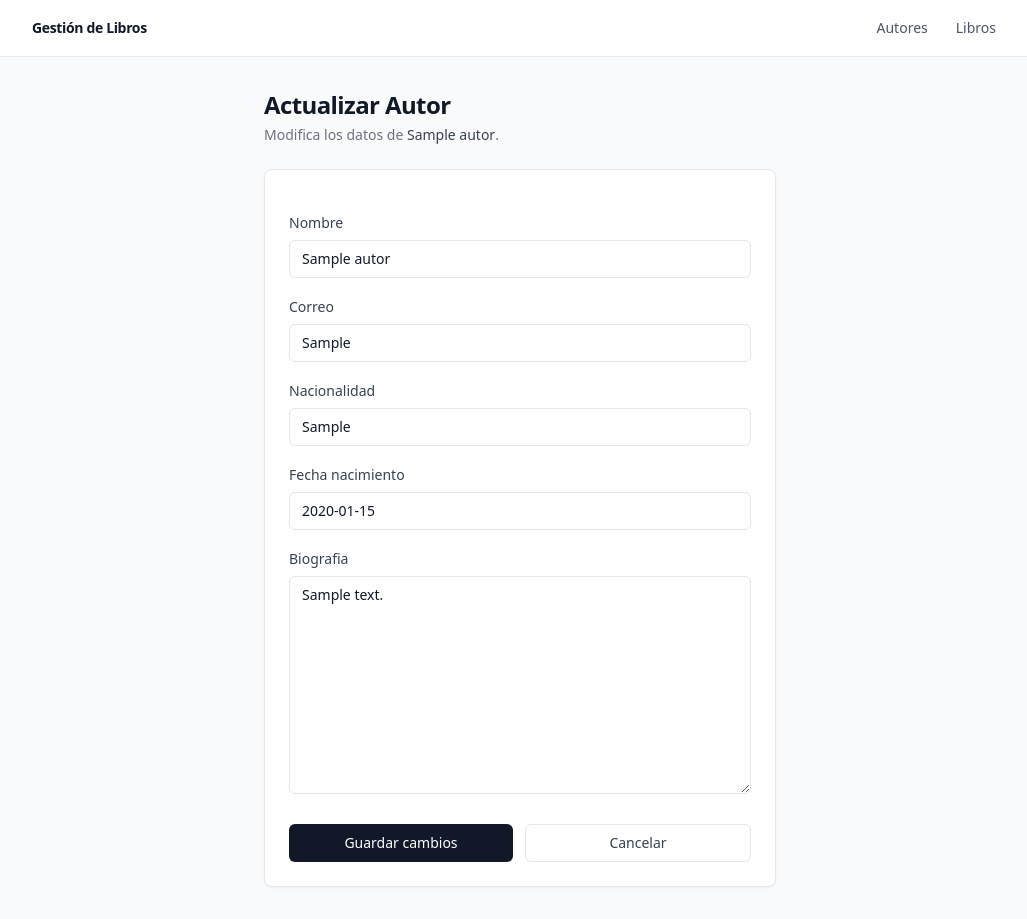
After one commit to matheuruales/libros_taller, a Django app: page /autores/1/actualizar/ in a window 1280 px wide. The commit adds this page. Shown: the whole page, without its empty margins (120-1147 px from the left). Run offline with Django 5.2, Linux system fonts and the light colour scheme; tables that the repository leaves empty hold one stand-in row (values such as "Sample post"); some libraries are stand-ins or nearby versions.

Commit message:
feat: add update author functionality (FBV and generic view)
- Add actualizar_autor function-based view with GET/POST handling
- Add ActualizarAutorView generic UpdateView class
- Add URL patterns for both update approaches with <int:pk>
- Create actualizar_autor.html template for FBV
- Create actualizar_autor_generic.html template for UpdateView
- Connect Editar button in lista_autores.html to actualizar_autor URL

Co-Authored-By: Claude Sonnet 4.6 <noreply@anthropic.com>

```diff
--- /dev/null
+++ b/gestion/templates/gestion/actualizar_autor.html
@@ -0,0 +1,43 @@
+{% extends 'gestion/base.html' %}
+
+{% block title %}Actualizar Autor — Gestión de Libros{% endblock %}
+
+{% block content %}
+<div class="max-w-lg mx-auto">
+    <div class="mb-6">
+        <h1 class="text-2xl font-semibold tracking-tight">Actualizar Autor</h1>
+        <p class="text-sm text-gray-500 mt-1">Modifica los datos de <span class="font-medium text-gray-700">{{ autor.nombre }}</span>.</p>
+    </div>
+
+    <div class="bg-white border border-gray-200 rounded-lg shadow-sm p-6">
+        <form method="post" class="space-y-4">
+            {% csrf_token %}
+            {% for field in form %}
+            <div class="space-y-1.5">
+                <label for="{{ field.id_for_label }}"
+                       class="text-sm font-medium text-gray-700">
+                    {{ field.label }}
+                </label>
+                <div class="[&>input]:w-full [&>input]:border [&>input]:border-gray-200 [&>input]:rounded-md [&>input]:px-3 [&>input]:py-2 [&>input]:text-sm [&>input]:outline-none [&>input]:focus:ring-2 [&>input]:focus:ring-gray-900 [&>input]:focus:border-transparent [&>textarea]:w-full [&>textarea]:border [&>textarea]:border-gray-200 [&>textarea]:rounded-md [&>textarea]:px-3 [&>textarea]:py-2 [&>textarea]:text-sm [&>textarea]:outline-none [&>textarea]:focus:ring-2 [&>textarea]:focus:ring-gray-900 [&>textarea]:focus:border-transparent [&>select]:w-full [&>select]:border [&>select]:border-gray-200 [&>select]:rounded-md [&>select]:px-3 [&>select]:py-2 [&>select]:text-sm [&>select]:outline-none [&>select]:focus:ring-2 [&>select]:focus:ring-gray-900 [&>select]:focus:border-transparent">
+                    {{ field }}
+                </div>
+                {% if field.errors %}
+                <p class="text-xs text-red-500">{{ field.errors|join:", " }}</p>
+                {% endif %}
+            </div>
+            {% endfor %}
+
+            <div class="flex gap-3 pt-2">
+                <button type="submit"
+                        class="flex-1 bg-gray-900 text-white text-sm font-medium px-4 py-2 rounded-md hover:bg-gray-700 transition-colors">
+                    Guardar cambios
+                </button>
+                <a href="{% url 'lista_autores' %}"
+                   class="flex-1 text-center border border-gray-200 text-sm font-medium px-4 py-2 rounded-md text-gray-700 hover:bg-gray-100 transition-colors">
+                    Cancelar
+                </a>
+            </div>
+        </form>
+    </div>
+</div>
+{% endblock %}
--- a/gestion/templates/gestion/lista_autores.html
+++ b/gestion/templates/gestion/lista_autores.html
@@ -33,7 +33,7 @@
                 <td class="px-4 py-3 text-gray-600">{{ autor.nacionalidad }}</td>
                 <td class="px-4 py-3 text-gray-600">{{ autor.fecha_nacimiento }}</td>
                 <td class="px-4 py-3 flex gap-2">
-                    <a href="#"
+                    <a href="{% url 'actualizar_autor' autor.pk %}"
                        class="inline-flex items-center px-3 py-1 rounded-md border border-gray-200 text-xs font-medium text-gray-700 hover:bg-gray-100 transition-colors">
                         Editar
                     </a>
--- a/gestion/urls.py
+++ b/gestion/urls.py
@@ -4,6 +4,8 @@ from . import views
 urlpatterns = [
     path('autores/', views.ListaAutoresView.as_view(), name='lista_autores'),
     path('autores/crear/', views.CrearAutorView.as_view(), name='crear_autor'),
+    path('autores/<int:pk>/actualizar/', views.actualizar_autor, name='actualizar_autor'),
+    path('autores/<int:pk>/actualizar-generic/', views.ActualizarAutorView.as_view(), name='actualizar_autor_generic'),
     path('libros/', views.ListaLibrosView.as_view(), name='lista_libros'),
     path('libros/crear/', views.CrearLibroView.as_view(), name='crear_libro'),
 ]
--- a/gestion/views.py
+++ b/gestion/views.py
@@ -1,4 +1,5 @@
-from django.views.generic import ListView, CreateView
+from django.shortcuts import render, get_object_or_404, redirect
+from django.views.generic import ListView, CreateView, UpdateView
 from django.urls import reverse_lazy
 from .models import Autor, Libro
 from .forms import AutorForm, LibroForm
@@ -17,6 +18,25 @@ class CrearAutorView(CreateView):
     success_url = reverse_lazy('lista_autores')
 
 
+def actualizar_autor(request, pk):
+    autor = get_object_or_404(Autor, pk=pk)
+    if request.method == 'POST':
+        form = AutorForm(request.POST, instance=autor)
+        if form.is_valid():
+            form.save()
+            return redirect('lista_autores')
+    else:
+        form = AutorForm(instance=autor)
+    return render(request, 'gestion/actualizar_autor.html', {'form': form, 'autor': autor})
+
+
+class ActualizarAutorView(UpdateView):
+    model = Autor
+    form_class = AutorForm
+    template_name = 'gestion/actualizar_autor_generic.html'
+    success_url = reverse_lazy('lista_autores')
+
+
 class ListaLibrosView(ListView):
     model = Libro
     template_name = 'gestion/lista_libros.html'
```
Also changed, not shown: gestion/templates/gestion/actualizar_autor_generic.html (added, +43 -0 lines).
